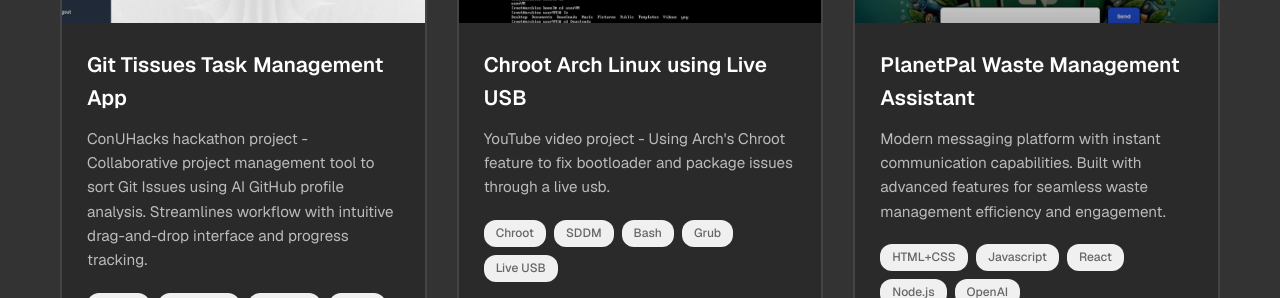
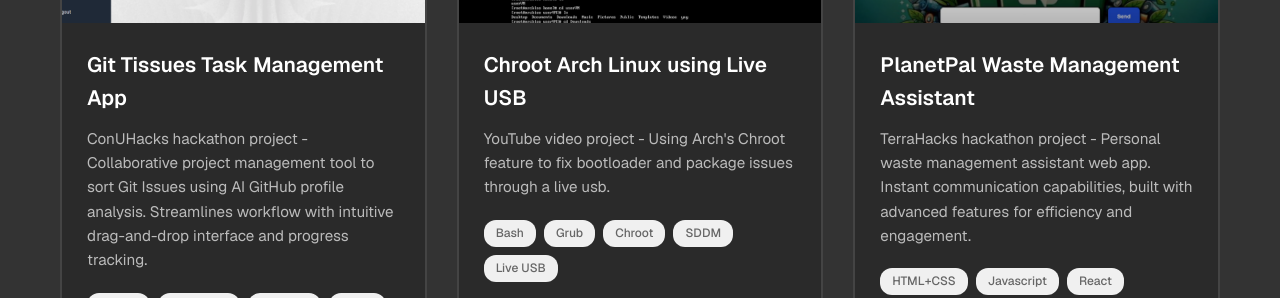
Before and after one commit to xuej41/portfolio-v2, a React (Vite) app: page /projects in a window 1280 px wide. Shown: the part 2120-2418 px from the top of the page. Built offline with nearby package versions, Linux system fonts and the light colour scheme.

Commit message:
Update projects and styling

```diff
--- a/src/pages/About.jsx
+++ b/src/pages/About.jsx
@@ -39,13 +39,13 @@
             </div>
           </div>
 
-          <div className="about-image">
+          {/* <div className="about-image">
             <div className="profile-card">
               <div className="profile-image">
                 <img src="/placeholder.svg?height=300&width=300" alt="Profile" />
               </div>
             </div>
-          </div>
+          </div> */}
         </div>
       </div>
       <div className="skills-section">
--- a/src/pages/Projects.jsx
+++ b/src/pages/Projects.jsx
@@ -124,7 +124,7 @@
               title="Chroot Arch Linux using Live USB"
               description="YouTube video project - Using Arch's Chroot feature to fix bootloader and package issues through a live usb."
               imageSrc="/moreprojects/chroot_video.PNG?height=200&width=300"
-              technologies={["Chroot", "SDDM", "Bash", "Grub", "Live USB"]}
+              technologies={["Bash", "Grub", "Chroot", "SDDM", "Live USB"]}
               liveUrl="https://www.youtube.com/watch?v=t-bdztED6Sg"
               githubUrl="#"
               animationDelay={4}
@@ -133,7 +133,7 @@
             {/* Project 6 */}
             <AdditionalProjectCard
               title="PlanetPal Waste Management Assistant"
-              description="Modern messaging platform with instant communication capabilities. Built with advanced features for seamless waste management efficiency and engagement."
+              description="TerraHacks hackathon project - Personal waste management assistant web app. Instant communication capabilities, built with advanced features for efficiency and engagement."
               imageSrc="/moreprojects/PlanetPal.PNG?height=200&width=300"
               technologies={["HTML+CSS", "Javascript", "React", "Node.js", "OpenAI"]}
               liveUrl="https://devpost.com/software/planetpal-thq27l"
```
Also changed, not shown: public/moreprojects/banana.PNG.
